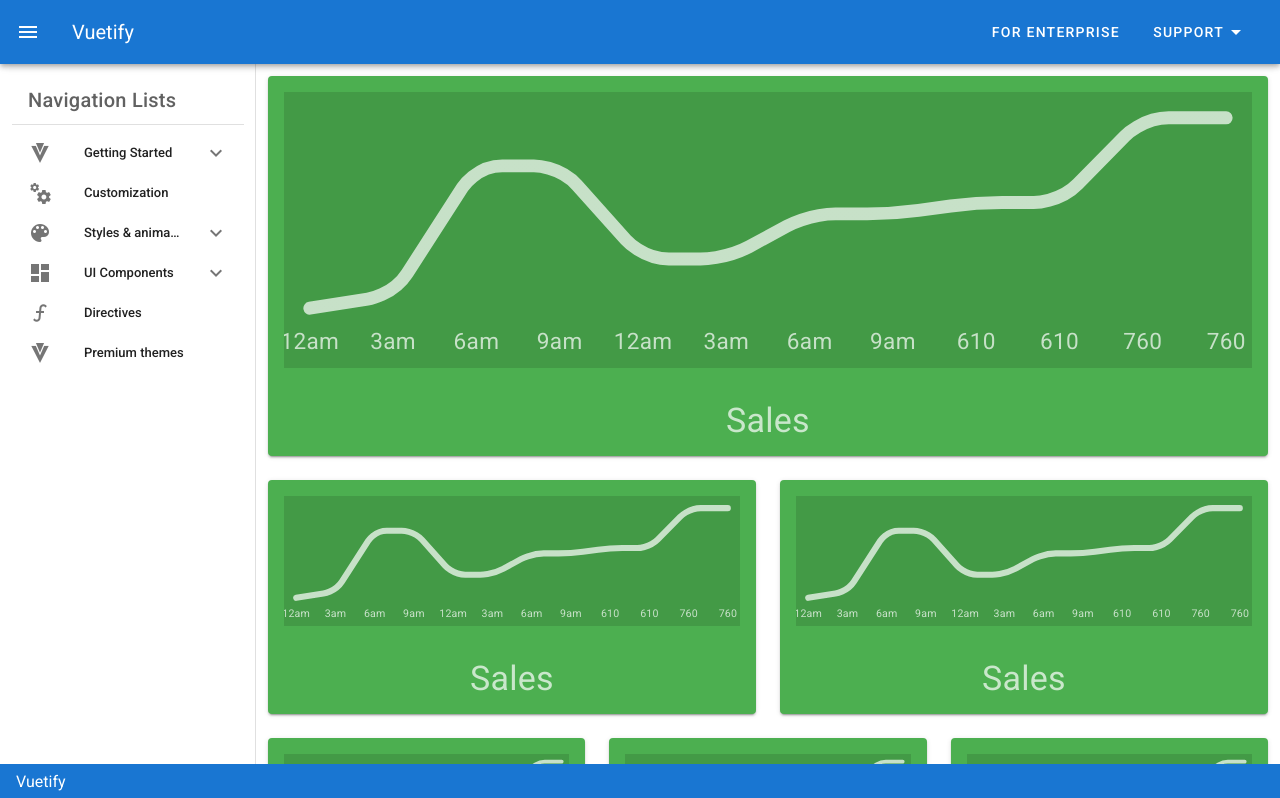
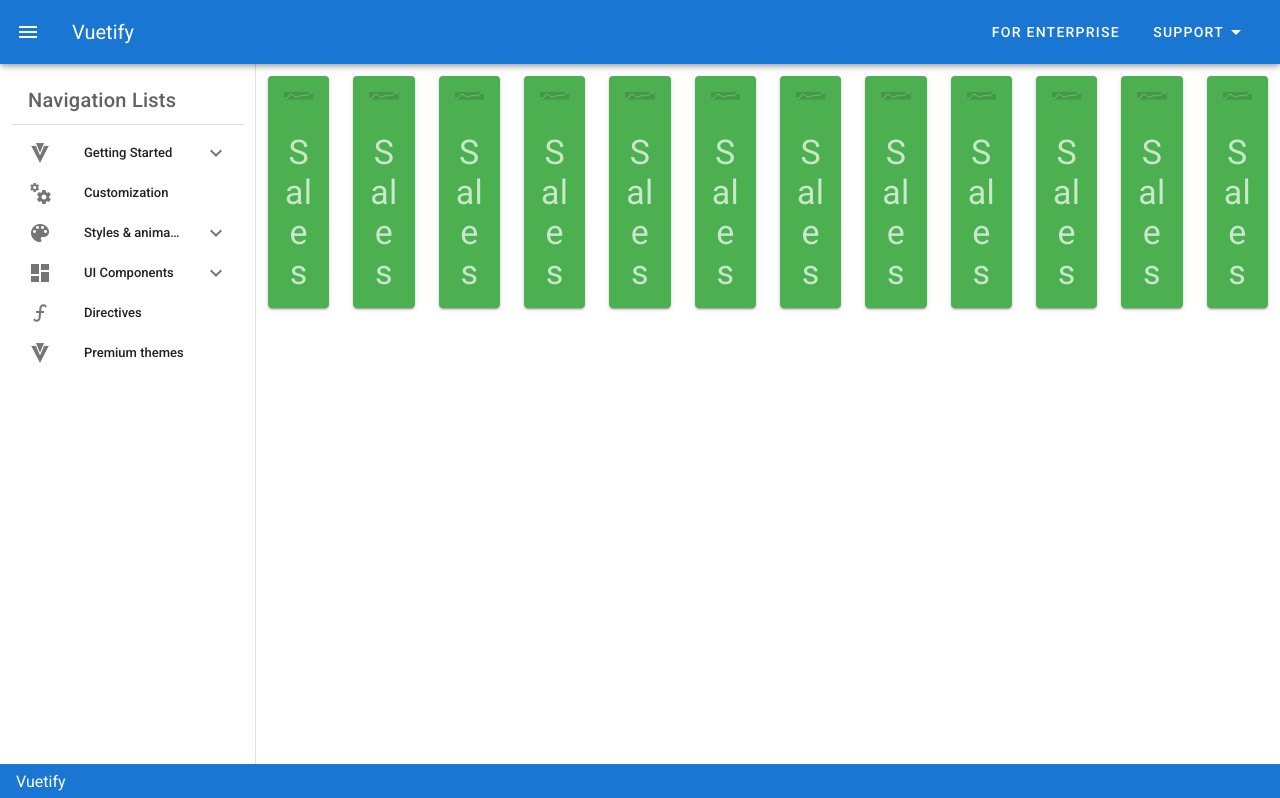
Before and after one commit to Bokuri67-jp/vuetify_lesson, a Vue app: page / in a window 1280 px wide. Shown: the top 798 px of the page. Built offline with nearby package versions, Linux system fonts and the light colour scheme.

Commit message:
return to previous HomeView.vue

```diff
--- a/src/App.vue
+++ b/src/App.vue
@@ -63,34 +63,40 @@
     <v-main>
       <v-container>
         <v-row>
-          <v-col cols="12">
+          <v-col cols="1">
             <router-view/>
           </v-col>
-          <v-col cols="6">
+          <v-col cols="1">
             <router-view/>
           </v-col>
-          <v-col cols="6">
+          <v-col cols="1">
             <router-view/>
           </v-col>
-          <v-col cols="4">
+          <v-col cols="1">
             <router-view/>
           </v-col>
-          <v-col cols="4">
+          <v-col cols="1">
             <router-view/>
           </v-col>
-          <v-col cols="4">
+          <v-col cols="1">
             <router-view/>
           </v-col>
-          <v-col cols="3">
+          <v-col cols="1">
             <router-view/>
           </v-col>
-          <v-col cols="3">
+          <v-col cols="1">
             <router-view/>
           </v-col>
-          <v-col cols="3">
+          <v-col cols="1">
             <router-view/>
           </v-col>
-          <v-col cols="3">
+          <v-col cols="1">
+            <router-view/>
+          </v-col>
+          <v-col cols="1">
+            <router-view/>
+          </v-col>
+          <v-col cols="1">
             <router-view/>
           </v-col>
         </v-row>
```
Also changed, not shown: src/views/HomeView.vue (+4 -4 lines).
